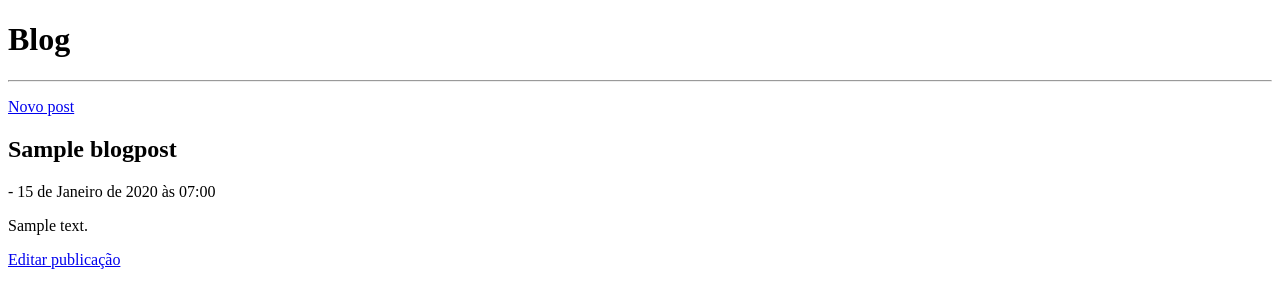
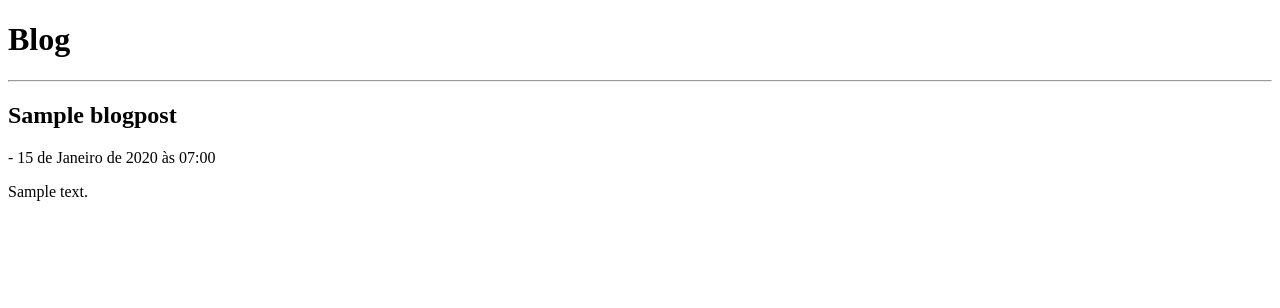
Before and after one commit to ciparthur/Blog, a Django app: page / in a window 1280 px wide. Shown: the part 34-342 px from the top of the page. Run offline with Django 4.2, Linux system fonts and the light colour scheme; tables that the repository leaves empty hold one stand-in row (values such as "Sample post").

Commit message:
Restrição dos usuários
Adicionado restrição as funções e páginas do site, para que apenas usuários logados possam adicionar e editar suas próprias publicações.

```diff
--- a/blogs/models.py
+++ b/blogs/models.py
@@ -1,6 +1,8 @@
 from django.db import models
+from django.contrib.auth.models import User
 
 class BlogPost(models.Model):
+    proprietario = models.ForeignKey(User, on_delete=models.CASCADE)
     titulo = models.CharField(max_length=50)
     texto = models.TextField()
     data_add = models.DateTimeField(auto_now_add=True)
--- a/blogs/templates/blogs/index.html
+++ b/blogs/templates/blogs/index.html
@@ -5,13 +5,18 @@
 {% block content %}
     <h1>Blog</h1>
     <hr>
-    <p><a href="{% url 'novo_post' %}">Novo post</a></p>
+    {% if user.is_authenticated %}
+        <p><a href="{% url 'novo_post' %}">Novo post</a></p>
+    {% endif %}
+
     {% for post in posts %}
         <h2>{{ post.titulo }}</h2>
         <p> - {{ post.data_add }}</p>
         <p>{{ post.texto|linebreaks }}</p>
 
-        <p><a href="{% url 'editar_post' post.id %}">Editar publicação</a></p>
+        {% if user.is_authenticated and user == post.proprietario %}
+            <p><a href="{% url 'editar_post' post.id %}">Editar publicação</a></p>
+        {% endif %}
     {% empty %}
         <p>Não há publicações no blog.</p>
     {% endfor %}
--- a/blogs/views.py
+++ b/blogs/views.py
@@ -1,9 +1,17 @@
 from django.shortcuts import render
-from django.http import HttpResponseRedirect
+from django.http import HttpResponseRedirect, Http404
 from django.urls import reverse
+from django.contrib.auth.decorators import login_required
 
 from .models import BlogPost
 from .forms import NovoPost, EditarPost
+
+
+def verificar_proprietario_pub(proprietario, usuario):
+    """Verifica se o usuário é proprietário da conta"""
+    if proprietario != usuario:
+        raise Http404('Página não encontrada :(')
+
 
 def index(request):
     posts = BlogPost.objects.all().order_by('-data_add')
@@ -12,17 +20,18 @@ def index(request):
 
     return render(request, 'blogs/index.html', contexto)
 
+
+@login_required
 def novo_post(request):
-    post = BlogPost.objects.all()
+    """Função view para adicionar novas publicações ao blog"""
 
     if request.method == 'POST':
         formulario = NovoPost(request.POST)
 
         if formulario.is_valid():
-            post = BlogPost.objects.create()
+            post = formulario.save(commit=False)
 
-            post.titulo = formulario.cleaned_data['titulo']
-            post.texto = formulario.cleaned_data['texto']
+            post.proprietario = request.user
 
             post.save()
 
@@ -30,12 +39,16 @@ def novo_post(request):
     else:
         formulario = NovoPost()
 
-    contexto = {'formulario': formulario, 'post': post}
+    contexto = {'formulario': formulario}
 
     return render(request, 'blogs/novo_post.html', contexto)
 
+
+@login_required
 def editar_post(request, post_id):
     post = BlogPost.objects.get(id=post_id)
+
+    verificar_proprietario_pub(post.proprietario, request.user)
 
     if request.method == 'POST':
         formulario = EditarPost(data=request.POST, instance=post)
```
Also changed, not shown: blogs/migrations/0003_blogpost_usuario.py (added), blogs/migrations/0004_rename_usuario_blogpost_proprietario.py (added).
